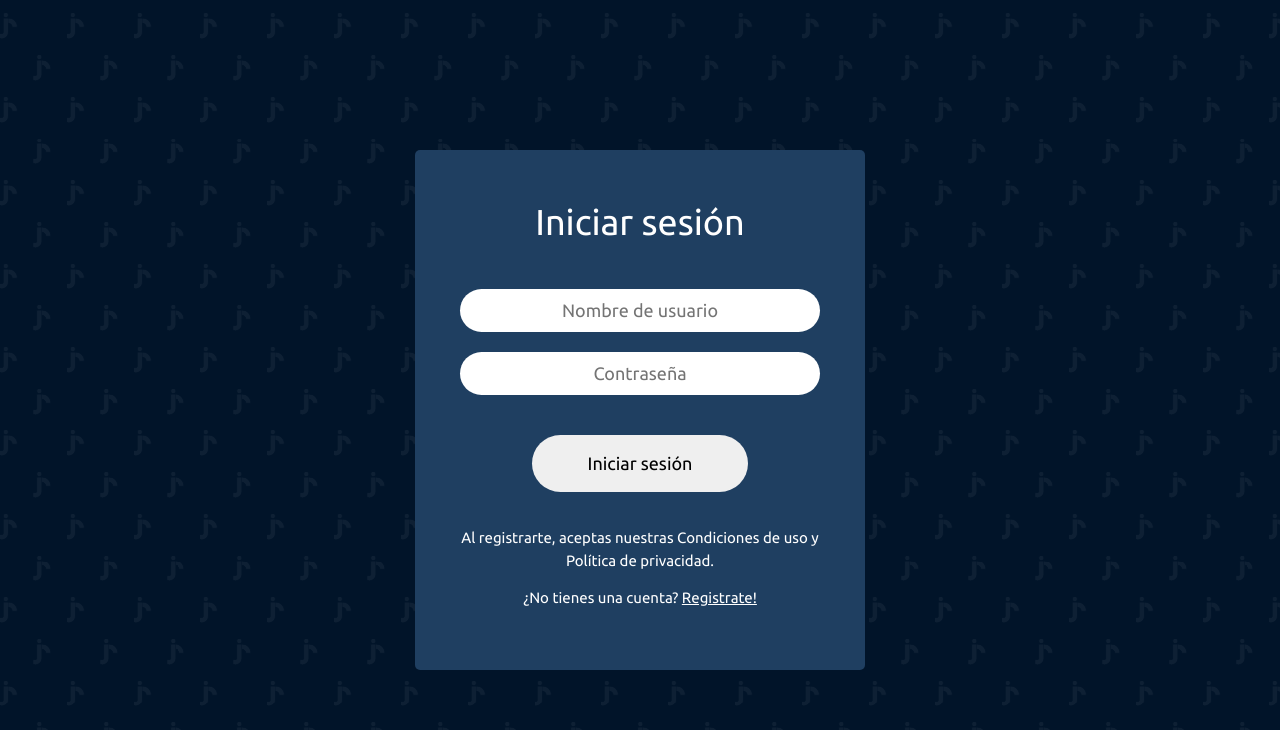
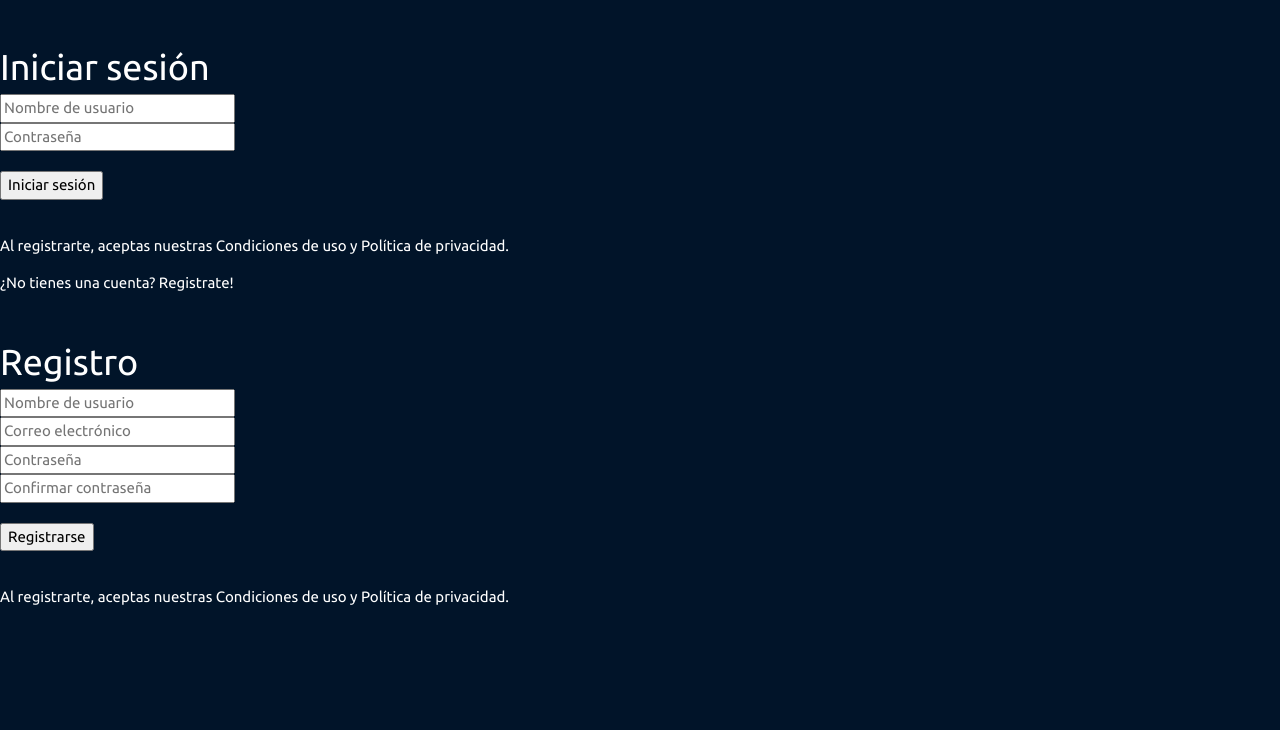
Before and after one commit to ariloc/jamco, a PHP site: page /login in a window 1280 px wide. Shown: the part 70-800 px from the top of the page. Run offline with PHP 8.4, Linux system fonts and the light colour scheme.

Commit message:
WIP: Small fixes

```diff
--- a/public/css/login.css
+++ b/public/css/login.css
@@ -20,7 +20,9 @@ body {
 }
 
 .form_login_register{
-    margin-top: 150px;
+    margin: auto;
+    display: flex;
+    flex: 1 1 auto;
 }
 
 .login {
@@ -35,13 +37,14 @@ body {
     padding: 40px;
 }
 
-.login input[type="username"], .login input[type="password"]{
+input[type="text"], input[type="password"], input[type="text"]{
     font-size: 1.2em;
 }
 
 .input-container{
     margin-bottom: 20px;
 }
+
 .login .button{
     border: none;
     padding: 15px;
@@ -86,16 +89,13 @@ body {
     font-size: 1.2em;
 }
 
-.login input:focus, .login input:hover {
+.register input:focus, .register input:hover, .login input:focus, .login input:hover {
     box-shadow: 3px 3px 5px -3px;
-}
-
-.register{
-    display: none;
 }
 
 .register {
     background-color:#1F3F61;
+    display: none;
     padding: 5px;
     text-align: center;
     margin: auto;
@@ -154,6 +154,10 @@ body {
     font-size: 1.2em;
 }
 
-.register input:focus, .login input:hover {
-    box-shadow: 3px 3px 5px -3px;
+#register-lnk {
+    cursor: pointer;
 }
+
+.register .input-container {
+    margin-bottom: 15px;
+}
--- a/public/header.php
+++ b/public/header.php
@@ -13,7 +13,6 @@
     <link rel="stylesheet" type="text/css" href="https://www.w3schools.com/w3css/4/w3.css" />
 
     <link rel="stylesheet" type="text/css" href="css/style.css" />
-    <link rel="stylesheet" type="text/css" href="css/login.css" />
     <link rel="stylesheet" type="text/css" href="css/navbar.css" />
     <?php $f = 'css/'.$filename_no_ext.'.css'; if(file_exists($f)) echo '<link rel="stylesheet" type="text/css" href="'.$f.'" />'; ?>
 
--- a/public/js/login.js
+++ b/public/js/login.js
@@ -1,9 +1,8 @@
 $(document).ready(function(){
 
-    $(".link").click(function(){
+    $("#register-lnk").click(function(){
         $(".login").hide();
         $(".register").show(200);
     });
 
-
 });
--- a/public/login.php
+++ b/public/login.php
@@ -13,7 +13,7 @@
                     <div class="cosa">
 
                         <div class="input-container">
-                            <input type="username" placeholder="Nombre de usuario">
+                            <input type="text" placeholder="Nombre de usuario">
                         </div>
 
                         <div class="input-container">
@@ -25,7 +25,7 @@
                         <p>Al registrarte, aceptas nuestras Condiciones de uso y Política de privacidad.</p>
                         <p>
                             ¿No tienes una cuenta?
-                            <a class="link">Registrate!</a>
+                            <a id="register-lnk">Registrate!</a>
                         </p>
                     </div>
                 </form>
@@ -35,11 +35,11 @@
                     <div class="cosa">
 
                         <div class="input-container">
-                            <input type="username" placeholder="Nombre de usuario">
+                            <input type="text" placeholder="Nombre de usuario">
                         </div>
 
                         <div class="input-container">
-                            <input type="username" placeholder="Correo electrónico">
+                            <input type="email" placeholder="Correo electrónico">
                         </div>
 
                         <div class="input-container">
--- a/public/navbar.html
+++ b/public/navbar.html
@@ -1,6 +1,6 @@
 <header class="navbar w3-cell-row">
     <div id="navbar-left-div" class="w3-container w3-cell w3-cell-middle" style="width: 30%;">
-        <a href="/jamco-login-modifs/public">
+        <a href="/">
             <img class="logo" src="img/assets/logo.svg" alt="Logo Jamco" />
         </a>
     </div>
```
